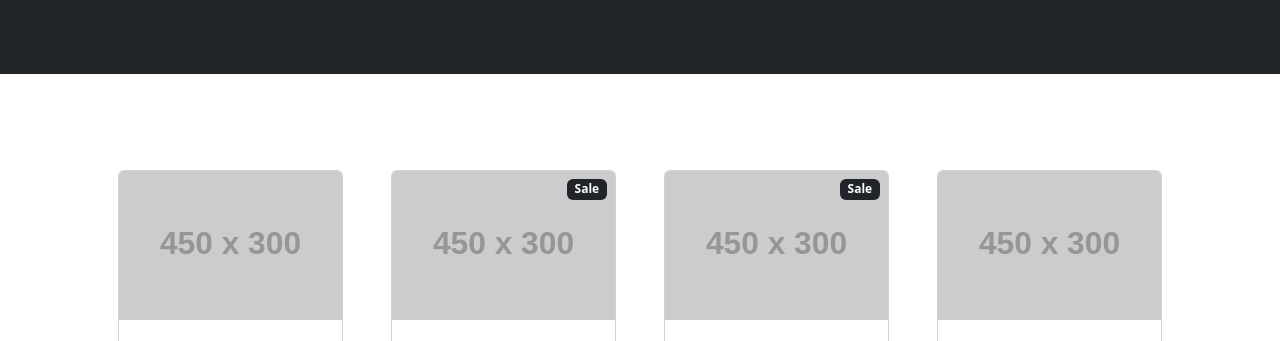
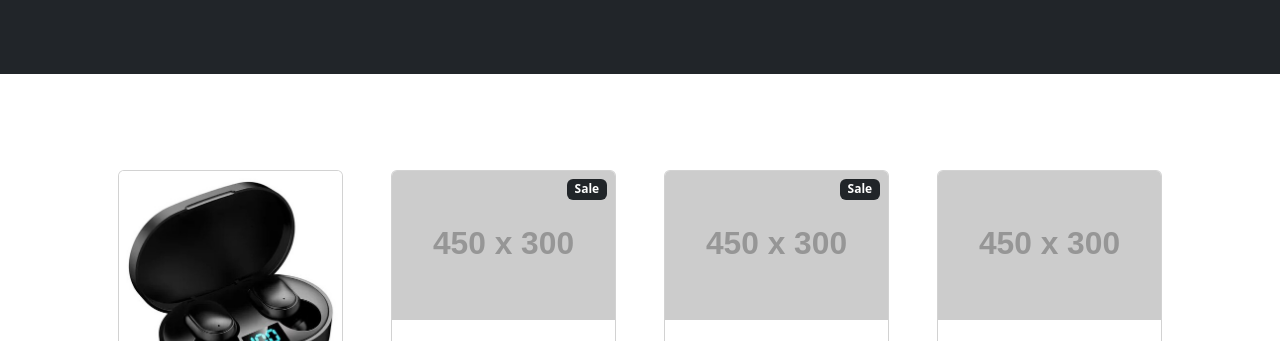
Before and after one commit to weversoncdo/barato-livre, a plain HTML site: page index.html in a window 1280 px wide. Shown: the part 400-741 px from the top of the page. Drawn offline with nearby package versions, Linux system fonts and the light colour scheme; placeholder pictures from the web are drawn by us.

Commit message:
Update index.html

```diff
--- a/index.html
+++ b/index.html
@@ -70,7 +70,7 @@
                     <div class="col mb-5">
                         <div class="card h-100">
                             <!-- Product image-->
-                            <img class="card-img-top" src="https://dummyimage.com/450x300/dee2e6/6c757d.jpg" alt="..." />
+                            <img class="card-img-top" src="fone.jpg" alt="fone" />
                             <!-- Product details-->
                             <div class="card-body p-4">
                                 <div class="text-center">
```
